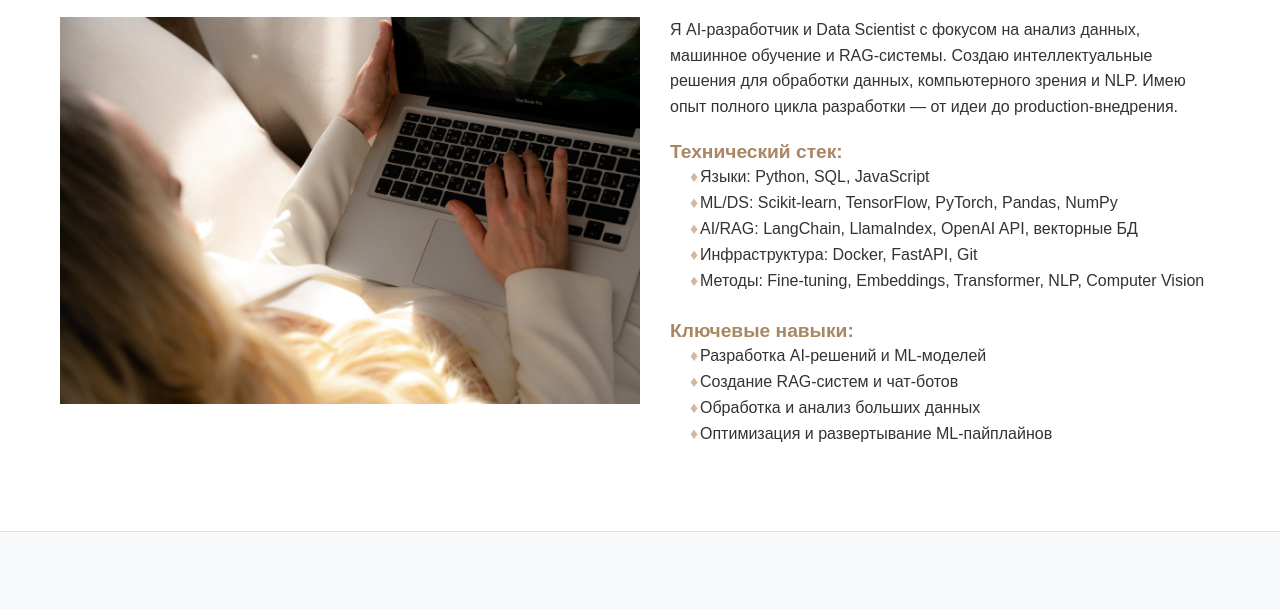
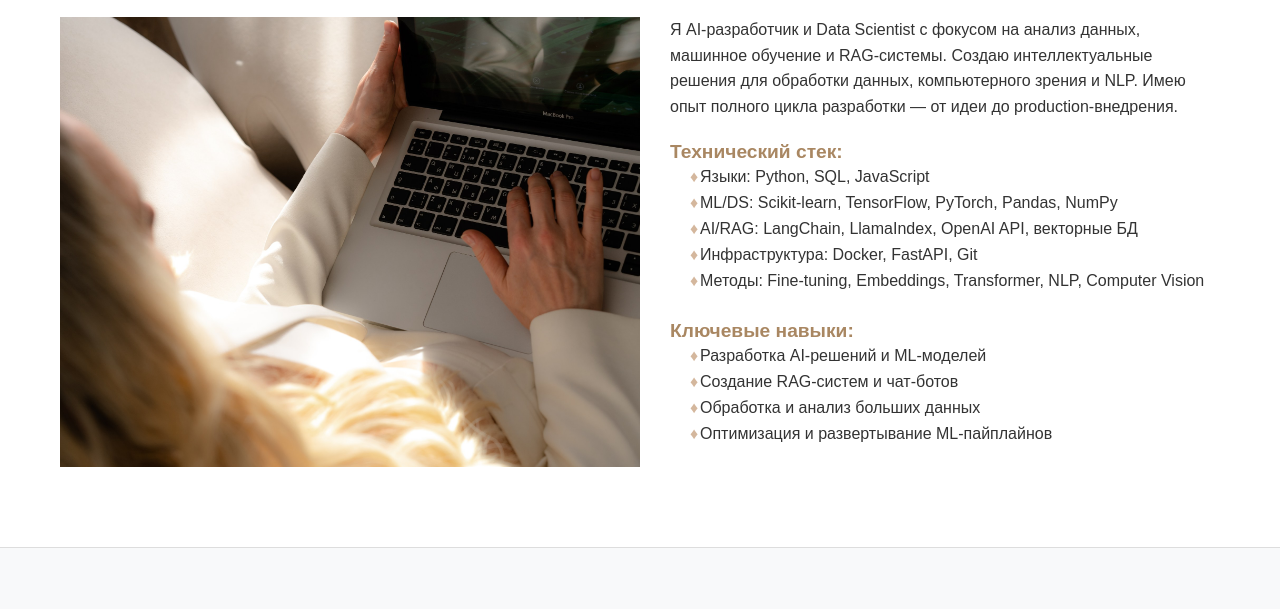
Before and after one commit to BizziBerry/digital-resume, a plain HTML site: page index.html in a window 1280 px wide. Shown: the part 427-1036 px from the top of the page. Drawn offline with Linux system fonts and the light colour scheme.

Commit message:
Update index.html
height 100% --> min-height: 450px;

```diff
--- a/index.html
+++ b/index.html
@@ -22,7 +22,7 @@
             <h2>Обо мне</h2>
 
             <div style="display: flex; align-items: flex-start; gap: 30px; margin-top: 20px;">
-                <img src="IMG_8645.JPG" alt="Фото Cybe" style="width: 50%; height: 100%; object-fit: cover;">
+                <img src="IMG_8645.JPG" alt="Фото Cybe" style="width: 50%; min-height: 450px; object-fit: cover;">
                 <div style="flex: 1;">
 
             <p> Я AI-разработчик и Data Scientist с фокусом на анализ данных, машинное обучение и RAG-системы. Создаю интеллектуальные решения для обработки данных, компьютерного зрения и NLP. Имею опыт полного цикла разработки — от идеи до production-внедрения.</p><br>
@@ -113,4 +113,5 @@
         </div>
     </footer>
 </body>
+
 </html>
```
